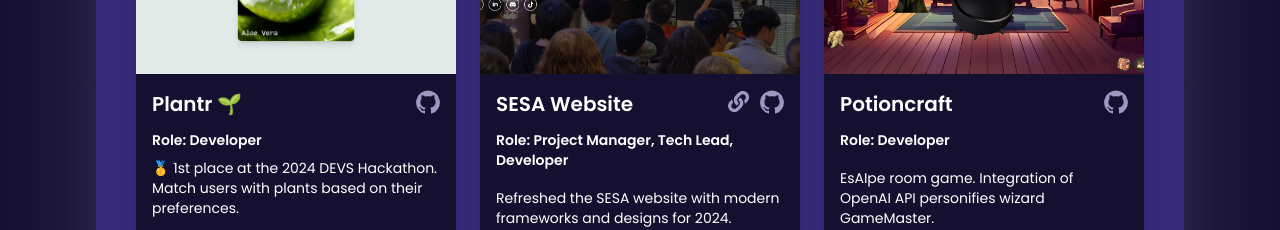
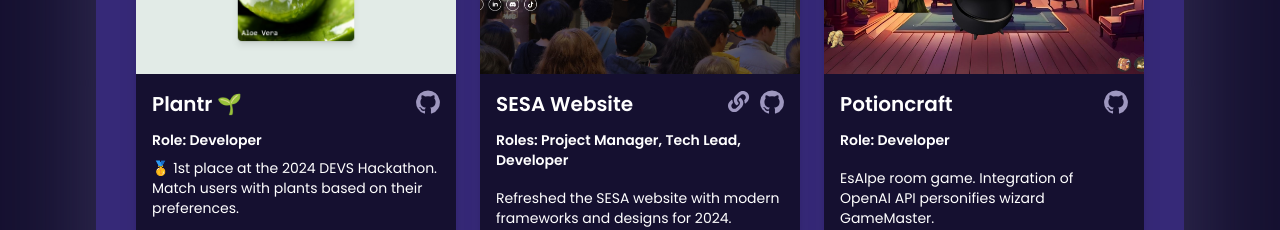
Before and after one commit to tonylxm/website, a React (Vite) app: page / in a window 1280 px wide. Shown: the part 3220-3450 px from the top of the page. Built offline with nearby package versions, Linux system fonts and the light colour scheme.

Commit message:
feat: Conditionally rendering "Role" or "Roles" depending on the number of roles

```diff
--- a/src/components/common/Card.jsx
+++ b/src/components/common/Card.jsx
@@ -23,7 +23,10 @@ export default function Card({
         <div className="absolute mt-3 top-52 right-4">
           {github_url ? <GitHubSVG href={github_url} /> : <div />}
         </div>
-        <p className="font-semibold">Role: {role.join(", ")}</p>
+        <p className="font-semibold">
+          {role.length === 1 ? "Role: " : "Roles: "}
+          {role.join(", ")}
+        </p>
         <p className="mb-3">{description}</p>
         <div className="card-actions text-tertiary">
           <p>{techStack.join(" · ")}</p>
```
